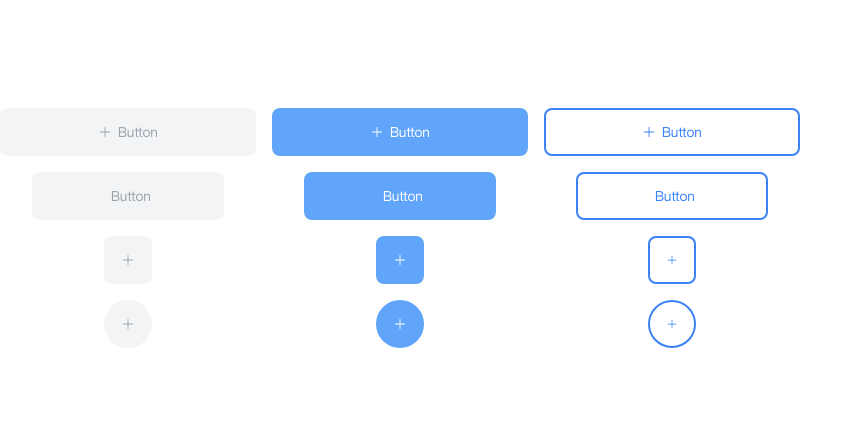
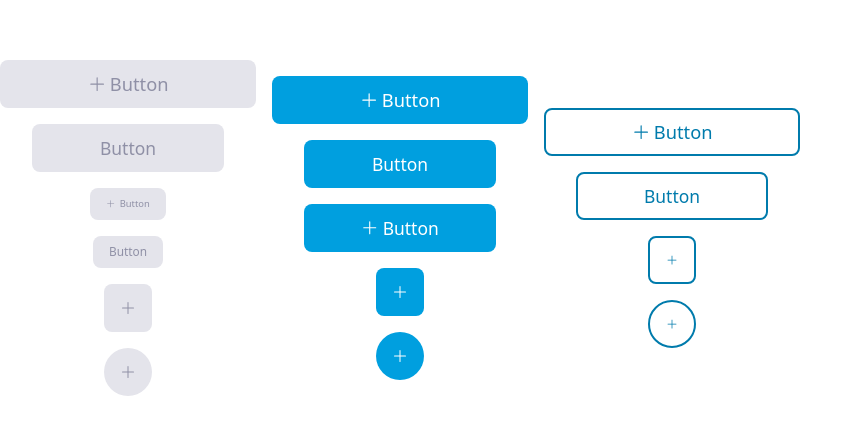
Before and after one commit to UofA-Blueprint/AlzheimerCalgary2.0, a React (Vite) app: page /testButton in a window 1280 px wide. Shown: the part 172-606 px from the top of the page, without its empty margins (0-863 px from the left). Built offline with nearby package versions, Linux system fonts and the light colour scheme.

Commit message:
temporary adjust text size from parent element, change button colour

```diff
--- a/src/components/Button.tsx
+++ b/src/components/Button.tsx
@@ -1,4 +1,4 @@
-import React from "react";
+import React, { useEffect, useRef, useState } from "react";
 import { Plus } from "@phosphor-icons/react";
 
 interface ButtonProps extends React.ButtonHTMLAttributes<HTMLButtonElement> {
@@ -18,23 +18,53 @@ const Button: React.FC<ButtonProps> = ({
   fill = true,
   status = true,
 }) => {
-  const buttonStyle = `flex flex-row items-center justify-center text-sm p-4 ${
-    !status
-      ? "bg-gray-100 text-gray-400"
-      : fill
-      ? "bg-blue-400 text-white"
-      : "text-blue-500 border-blue-500 border-2"
-  } ${rounded ? "rounded-full" : "rounded-lg"} w-full h-full`;
+  const buttonRef = useRef<HTMLButtonElement>(null);
+  const [fontSize, setFontSize] = useState("1em");
+
+  useEffect(() => {
+    if (text) {
+      const width = buttonRef.current?.offsetWidth;
+      console.log(`Button width: ${width}`);
+      // size adjustment could be error since hand adjusted it
+      // probably adjust it later or ask for advise
+      if (width) {
+        if (width > 200) {
+          setFontSize(`${width / 14}px`);
+        } else if (width > 100) {
+          setFontSize(`${width / 11}px`);
+        } else {
+          setFontSize(`${width / 7}px`);
+        }
+      }
+    }
+  }, [text]);
+  // general detail
+  const buttonClassName = `flex flex-row items-center justify-center p-4
+  ${rounded ? "rounded-full" : "rounded-lg"} w-full h-full`;
+
+  // #color management
+  const buttonStyle: React.CSSProperties = {
+    backgroundColor: !status ? "#E4E4EB" : fill ? "#009FDF" : "transparent",
+    color: !status ? "#8F90A6" : fill ? "white" : "#007BAC",
+    border: !status || fill ? "none" : "2px solid #007BAC",
+  };
 
   return (
     <button
+      ref={buttonRef}
+      style={{ fontSize, ...buttonStyle }}
       onClick={onClick}
-      className={buttonStyle}
-      disabled={!status} // Placeholder to make it prettier
+      className={buttonClassName}
+      disabled={!status}
     >
       {icon && !text && <Plus className="" />}
-      {icon && text && <Plus className="mt-0.2" />}
-      {text && <span className="pl-1.5">{text}</span>}
+      {icon && text && (
+        <>
+          <Plus className="mt-0.2" />
+          <span className="pl-1">{text}</span>
+        </>
+      )}
+      {!icon && text && <span>{text}</span>}
     </button>
   );
 };
--- a/src/routes/ButtonTestRoute.tsx
+++ b/src/routes/ButtonTestRoute.tsx
@@ -17,6 +17,30 @@ function ButtonTestRoute() {
           />
         </div>
         <div className="w-48 h-12">
+          <Button
+            onClick={function (): void {
+              throw new Error("Function not implemented.");
+            }}
+            text={"Button"}
+            rounded={false}
+            fill={true}
+            status={false}
+            icon={false}
+          />
+        </div>
+        <div className="w-22 h-8">
+          <Button
+            onClick={function (): void {
+              throw new Error("Function not implemented.");
+            }}
+            text={"Button"}
+            rounded={false}
+            fill={true}
+            status={false}
+            icon={true}
+          />
+        </div>
+        <div className="w-22 h-8">
           <Button
             onClick={function (): void {
               throw new Error("Function not implemented.");
@@ -76,6 +100,18 @@ function ButtonTestRoute() {
             fill={true}
             status={true}
             icon={false}
+          />
+        </div>
+        <div className="w-48 h-12">
+          <Button
+            onClick={function (): void {
+              throw new Error("Function not implemented.");
+            }}
+            text={"Button"}
+            rounded={false}
+            fill={true}
+            status={true}
+            icon={true}
           />
         </div>
         <div className="w-12 h-12">
```
